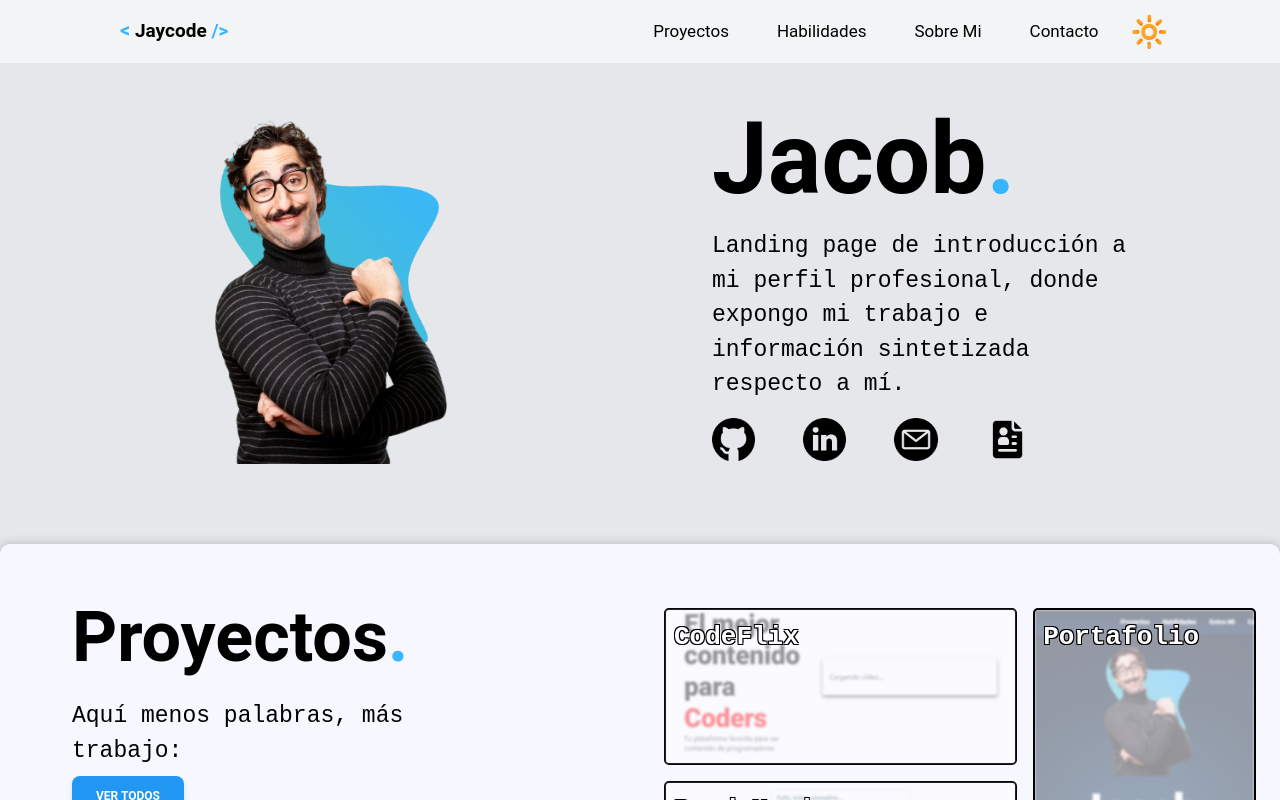
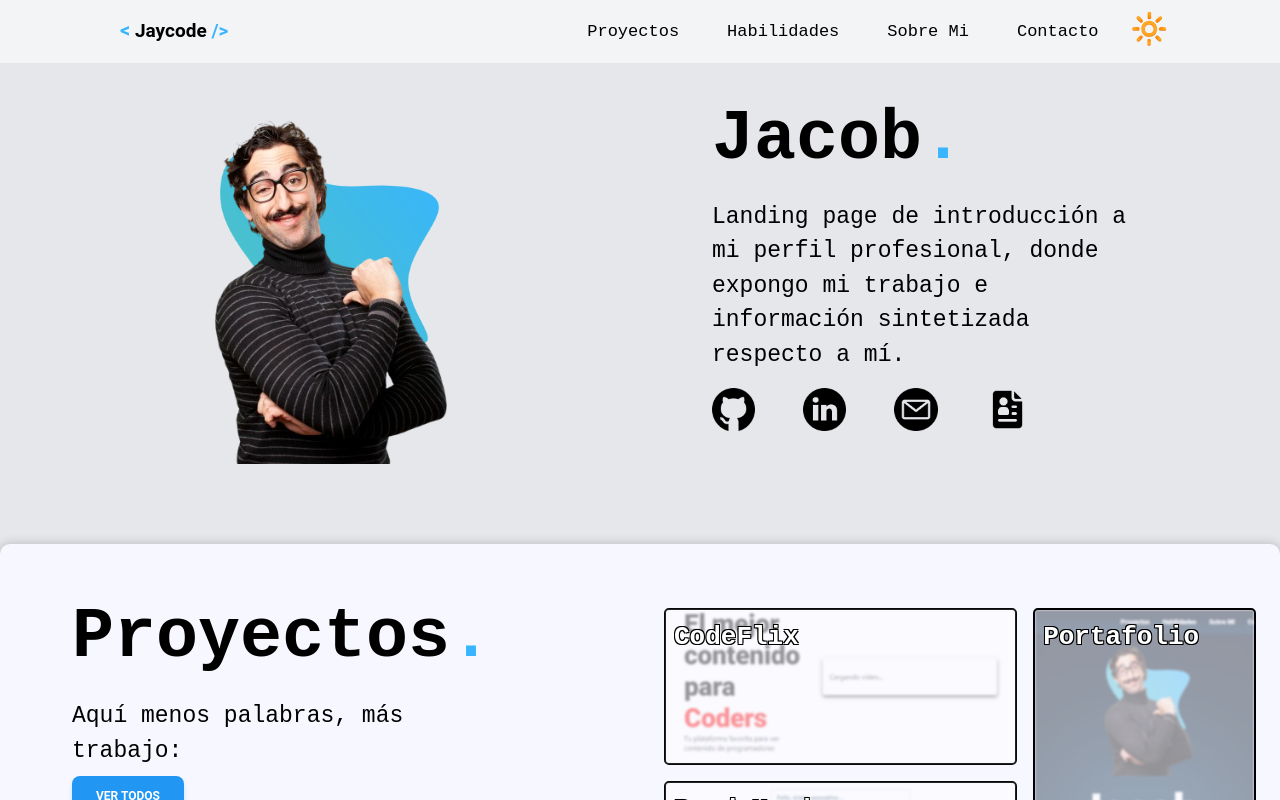
Before and after one commit to jaycode404/jaycode-landing, a React (Vite) app: page / in a window 1280 px wide. Shown: the top 800 px of the page. Built offline with nearby package versions, Linux system fonts and the light colour scheme.

Commit message:
buenas noches

```diff
--- a/src/components/Header.jsx
+++ b/src/components/Header.jsx
@@ -32,7 +32,7 @@ export default function Header() {
       <div className="header-container container">
         <div className="hero-img"></div>
         <div className="info-box">
-          <Typography variant="h1" className="hero-title">
+          <Typography variant="h1" className="section-title">
             Jacob<span className="dot">.</span>
           </Typography>
 
--- a/src/index.css
+++ b/src/index.css
@@ -12,6 +12,7 @@
 }
 
 body {
+  font-family: 'Courier New', Courier, monospace;
   background-color: var(--background-color);
   color: var(--text-color);
 }
@@ -92,6 +93,7 @@ p {
     gap: 1rem;
   }
   .section-title {
+    font-family: 'Courier New', Courier, monospace;
     font-size: 40px;
     margin-bottom: 0.5rem;
   }
```
